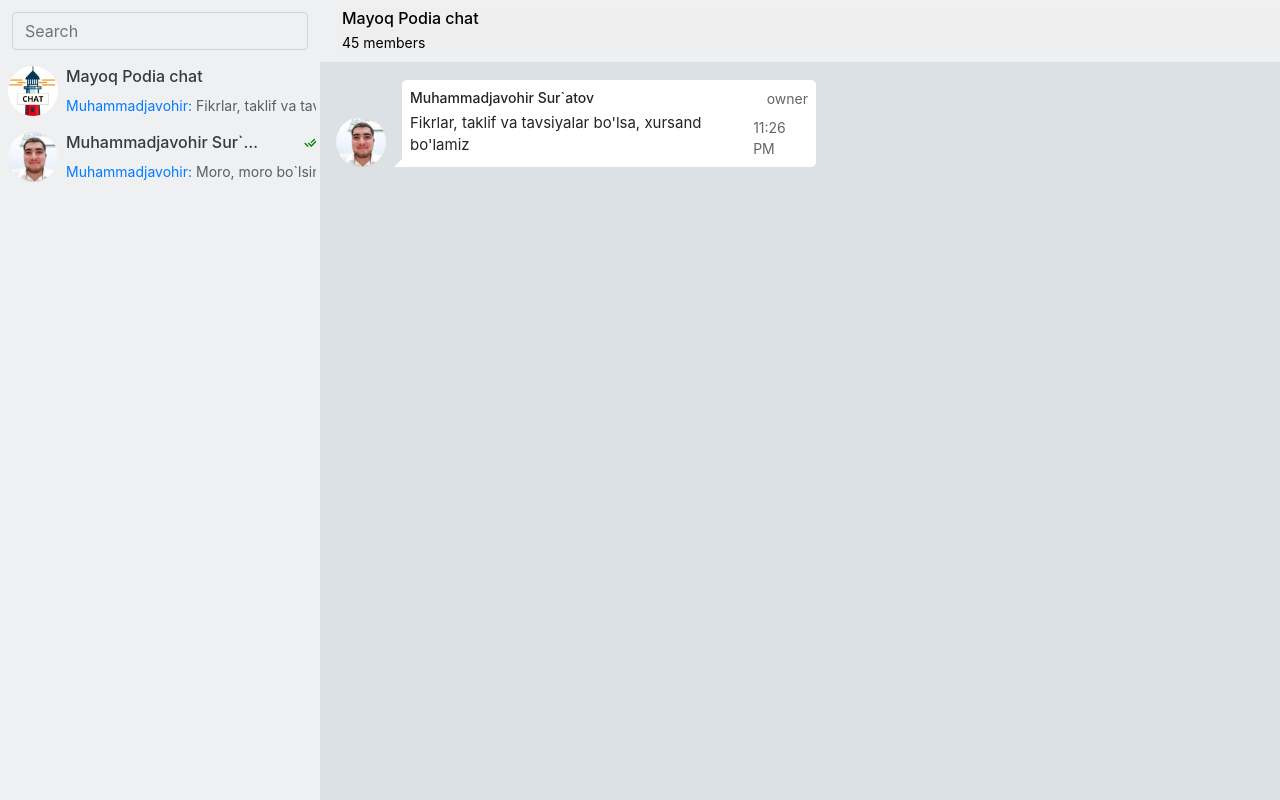
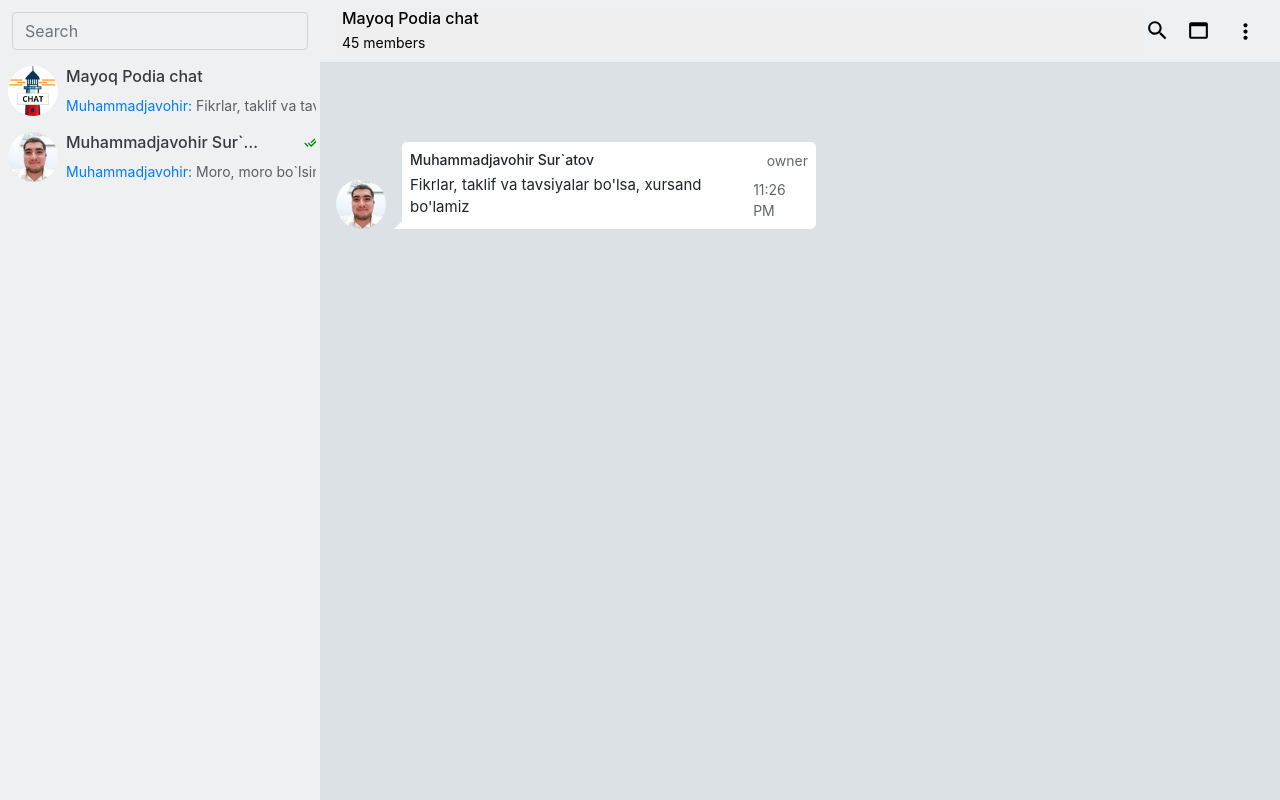
Before and after one commit to ilhomjon55/telegram-ilhom, a plain HTML site: page index.html in a window 1280 px wide. Drawn offline with Linux system fonts and the light colour scheme.

Commit message:
Change header of chat-wrapper

```diff
--- a/css/main.css
+++ b/css/main.css
@@ -67,10 +67,6 @@
 }
 
 .chat__header {
-  top: 0;
-  z-index: 10;
-  width: 100%;
-  max-width: 1160px;
   background-color: #EFF0F2;
 }
 
--- a/index.html
+++ b/index.html
@@ -74,7 +74,7 @@
       <div class="chats__wrapper tab-content tab">
         <!-- chat-item -->
         <div class="chat__item tab-pane active" id="mayoq">
-          <div class="chat__header position-fixed d-flex align-items-center py-2 px-3">
+          <div class="chat__header d-flex flex-grow-1 align-items-center py-2 px-3">
             <button class="chat__left-box flex-grow-1 d-flex flex-md-column border-0" type="button" data-toggle="modal"
               data-target="#exampleMayoq">
               <h3 class="chat__name h6 mb-1">Mayoq Podia chat</h3>
@@ -124,7 +124,7 @@
           </div><!-- chat__item -->
         </div><!-- chat__item -->
         <div class="chat__item chat__item-2 tab-pane" id="mj">
-          <div class="chat__header position-fixed d-flex align-items-center py-2 px-3">
+          <div class="chat__header d-flex flex-grow-1 align-items-center py-2 px-3">
             <button class="chat__left-box flex-grow-1 d-flex flex-md-column border-0" type="button" data-toggle="modal"
               data-target="#exampleMayoqjon">
               <h3 class="chat__name h6 mb-1">Muhammadjavohir Sur`atov</h3>
```
